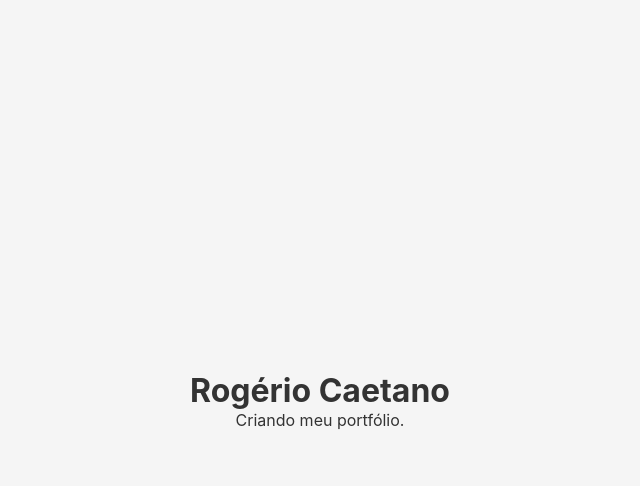
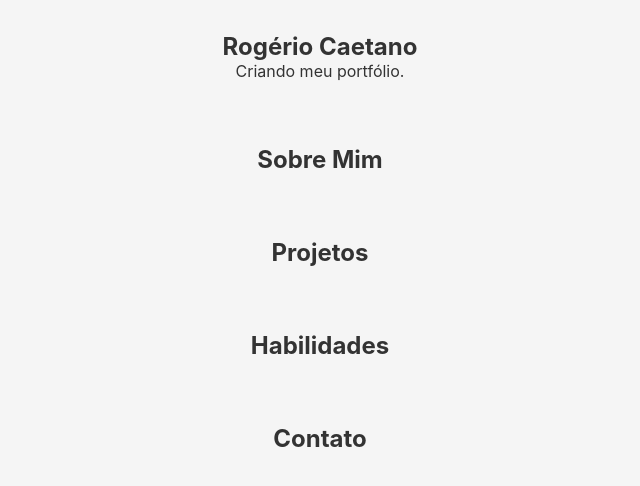
Before and after one commit to rogeriocaetanojr/portfolio-rogerio, a React (Vite) app: page / in a window 1280 px wide. Shown: the top 486 px of the page, without its empty margins (320-960 px from the left). Built offline with nearby package versions, Linux system fonts and the light colour scheme.

Commit message:
feat: cria esqueleto principal da página inicial

```diff
--- a/src/pages/Home.jsx
+++ b/src/pages/Home.jsx
@@ -1,8 +1,26 @@
 export function Home() {
   return (
-    <main style={{ display: 'flex', flexDirection: 'column', alignItems: 'center', justifyContent: 'center', height: '100vh' }}>
-      <h1>Rogério Caetano</h1>
-      <p>Criando meu portfólio.</p>
+    <main style={{ padding: '2rem', display: 'flex', flexDirection: 'column', gap: '4rem', textAlign: 'center' }}>
+      <section id="inicio">
+        <h1>Rogério Caetano</h1>
+        <p>Criando meu portfólio.</p>
+      </section>
+
+      <section id="sobre">
+        <h2>Sobre Mim</h2>
+      </section>
+
+      <section id="projetos">
+        <h2>Projetos</h2>
+      </section>
+
+      <section id="habilidades">
+        <h2>Habilidades</h2>
+      </section>
+
+      <section id="contato">
+        <h2>Contato</h2>
+      </section>
     </main>
   )
 }
```
